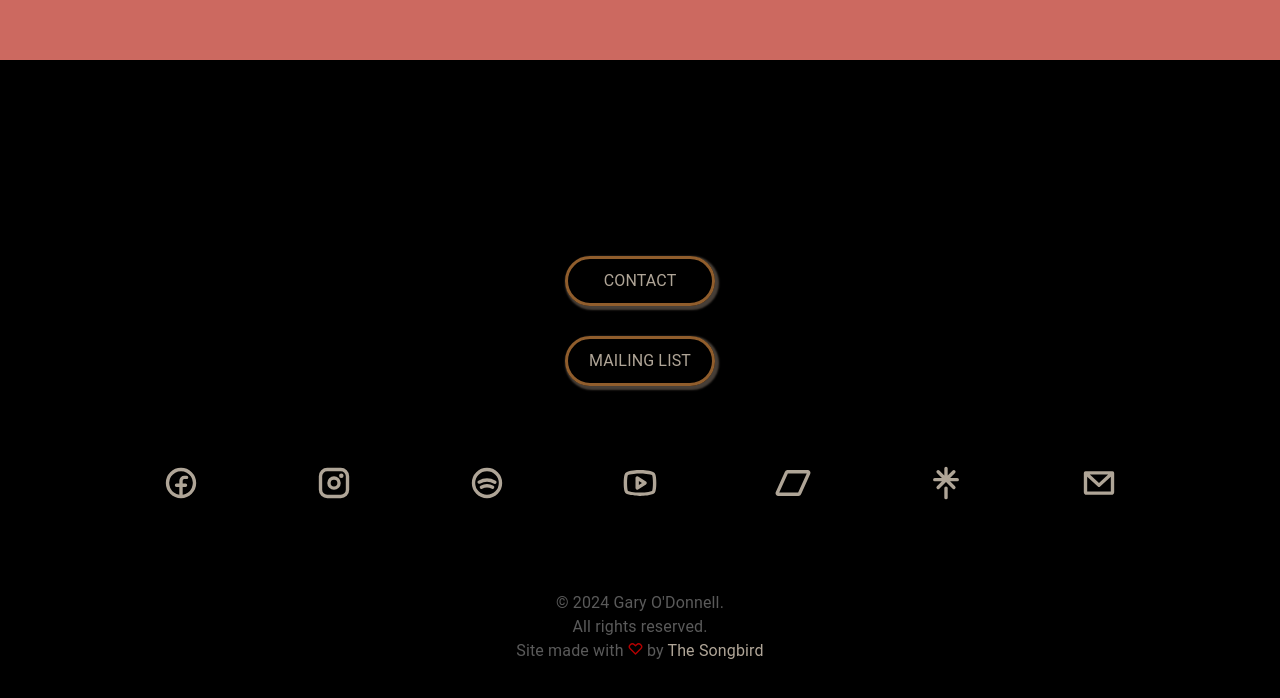
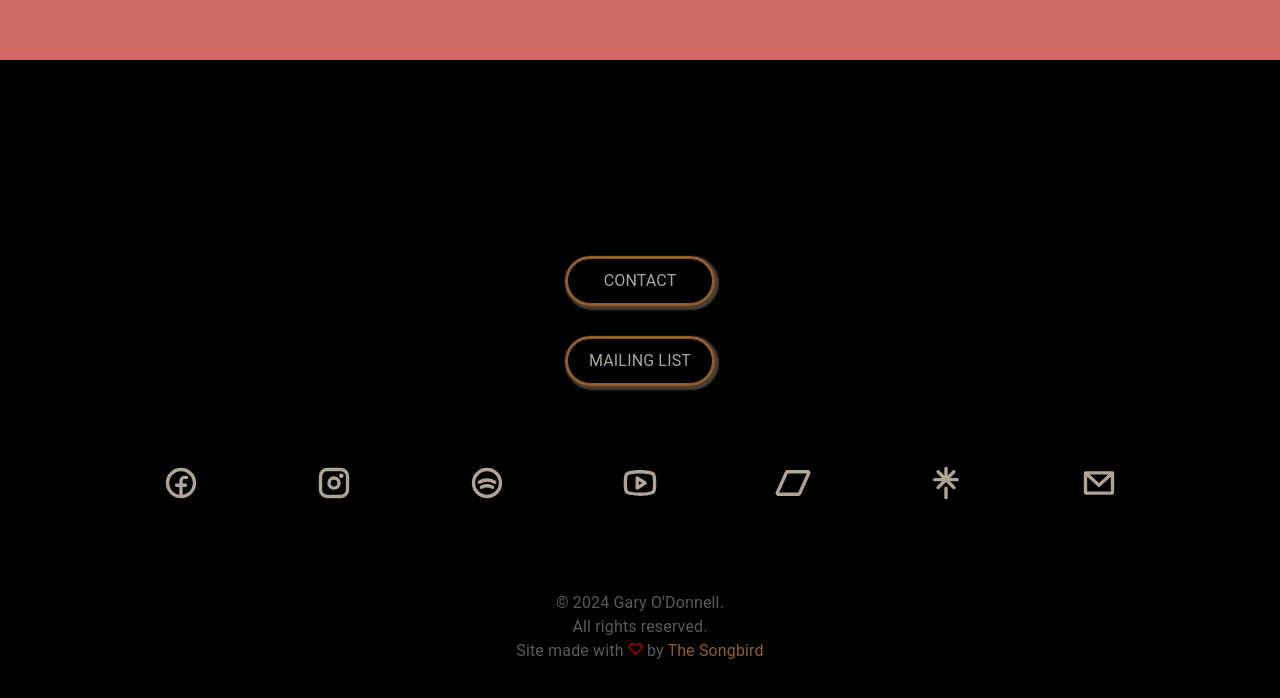
Before and after one commit to Songbird1978/god, a React (Create React App) app in the folder client/: page / in a window 1280 px wide. Shown: the part 5595-6293 px from the top of the page. Built offline with nearby package versions, Linux system fonts and the light colour scheme; no server answers.

Commit message:
changed name of manifest.json due to problem

```diff
--- a/client/public/index.html
+++ b/client/public/index.html
@@ -12,7 +12,7 @@
       manifest.json provides metadata used when your web app is installed on a
       user's mobile device or desktop. See https://developers.google.com/web/fundamentals/web-app-manifest/
     -->
-  <link rel="manifest" href="%PUBLIC_URL%/site.webmanifest" />
+  <link rel="manifest" href="%PUBLIC_URL%/site.manifest.json" />
   <!--
       Notice the use of %PUBLIC_URL% in the tags above.
       It will be replaced with the URL of the `public` folder during the build.
--- a/client/src/components/footer/footer.js
+++ b/client/src/components/footer/footer.js
@@ -29,7 +29,7 @@ function Footer() {
                     <a href="https://www.thesongbird.co.uk"
                         style={{
                             textDecoration: "none",
-                            color: "antiqueWhite"
+                            color: "peru"
                         }}
                         target="_blank"
                         rel="noopener noreferrer"
```
Also changed, not shown: client/public/manifest.json (renamed from client/public/webmanifest.json).
